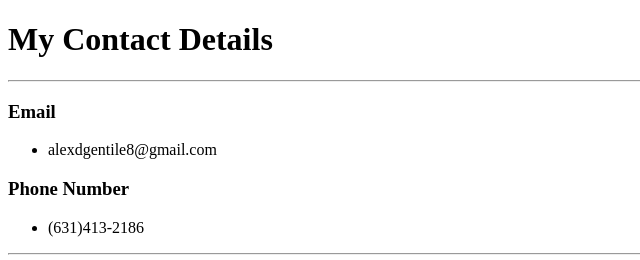
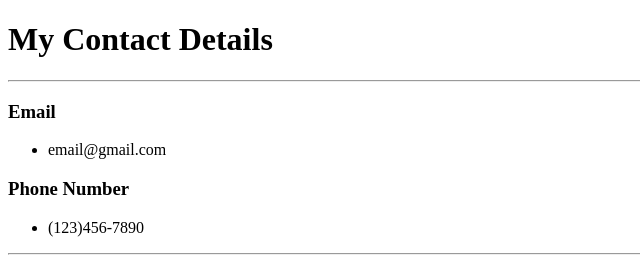
Before and after one commit to Algent8/cv, a plain HTML site: page contact.html in a window 1280 px wide. Shown: the top 260 px of the page, 0-640 px from the left. Drawn offline with Linux system fonts and the light colour scheme.

Commit message:
Update contact.html

```diff
--- a/contact.html
+++ b/contact.html
@@ -11,14 +11,14 @@
   <hr>
   <h3>Email</h3>
   <ul>
-    <li>alexdgentile8@gmail.com</li>
+    <li>email@gmail.com</li>
   </ul>
   <h3>Phone Number</h3>
   <ul>
-    <li>(631)413-2186</li>
+    <li>(123)456-7890</li>
   </ul>
   <hr>
-  <form action="mailto:alexdgentile8@gmail.com" method="post" enctype="text/plain">
+  <form action="mailto:email@gmail.com" method="post" enctype="text/plain">
     <label>Your Name:</label>
     <input type="text" name="yourName"><br>
     <label>Your Email:</label>
```
